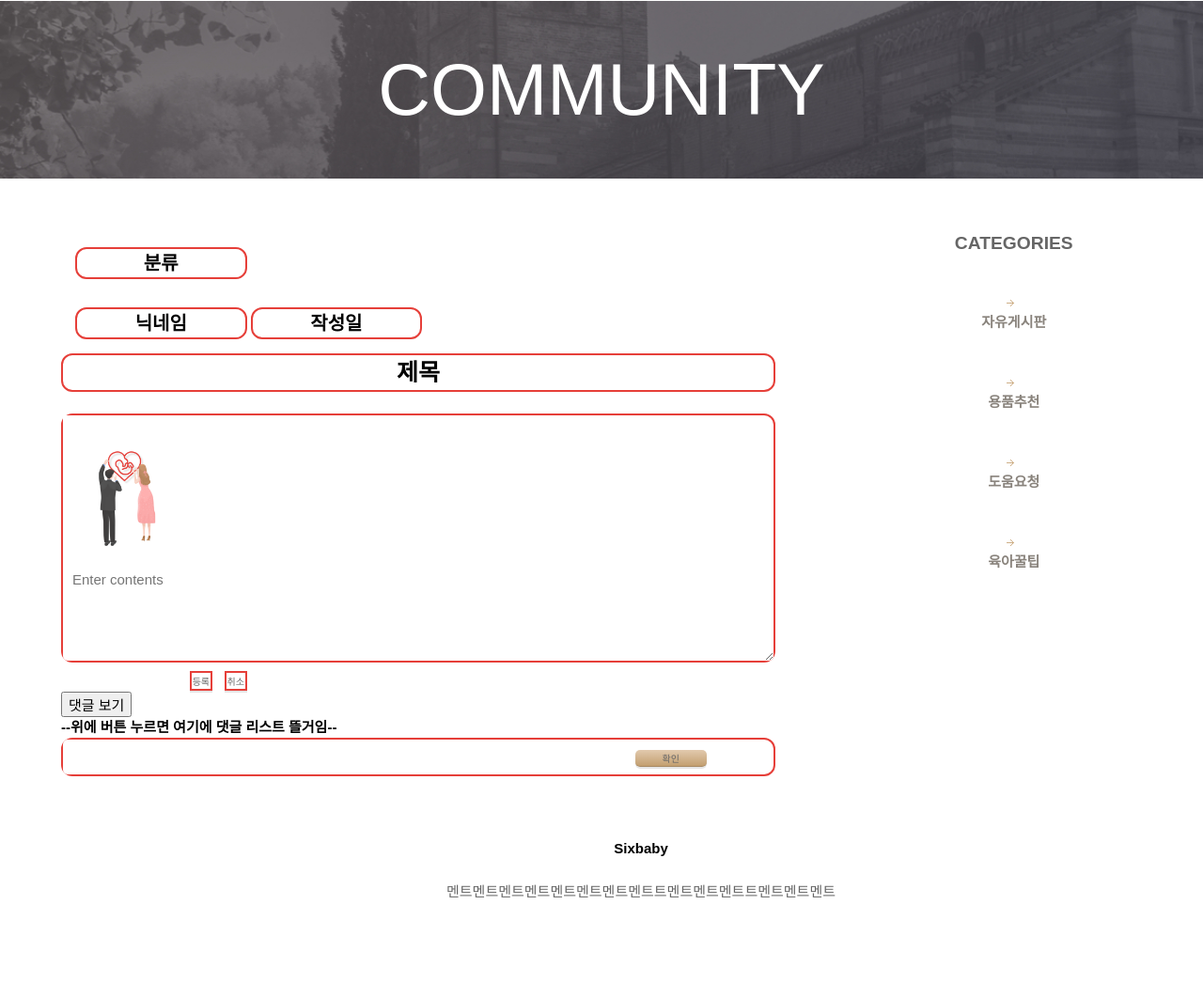
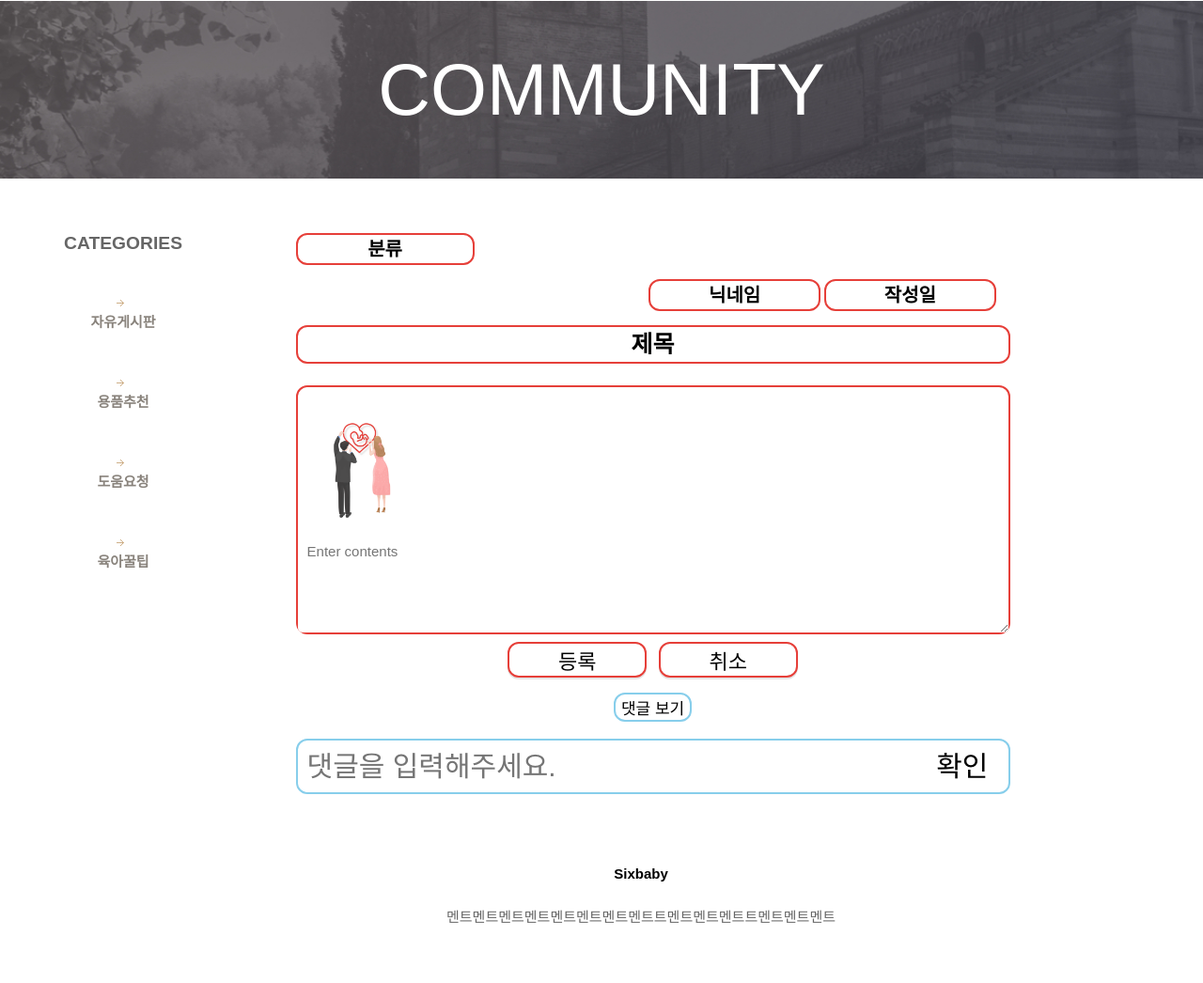
Before and after one commit to 2021-SMHRD-KDT-Bigdata-3/SixBaby, a Java web app: page /boardDetail.do in a window 1280 px wide. Shown: the part 376-1422 px from the top of the page at 94% size. Before the commit the page ends 1331 px from the top, so only its background shows below. Run offline with Spring Boot 4, a stand-in JSP engine, Linux system fonts and the light colour scheme; the project's own start-up code is not run, and a stand-in starts its controllers and pages; some libraries are stand-ins or nearby versions.

Commit message:
css, boardDetail, boardWrite 수정

```diff
--- a/sixbaby2/src/main/webapp/WEB-INF/views/boardDetail.jsp
+++ b/sixbaby2/src/main/webapp/WEB-INF/views/boardDetail.jsp
@@ -40,15 +40,15 @@
         }
       function resultHtml(data){
            if(cnt%2==0){
-              var result = "<table class='table'>";
-              result+="<tr>";
-              result+="<td>댓글번호</td>";
-              result+="<td>닉네임</td>";
+              var result = "<table class='comment_table'>";
+              result+="<tr class='comment_tr'>";
+              result+="<td class='comment_no'>댓글번호</td>";
+              result+="<td class='comment_nick'>닉네임</td>";
               result+="<td>내용</td>";
-              result+="<td>추천수</td>";
+              result+="<td class='comment_fa'>추천수</td>";
               result+="</tr>";
               $.each(data, (index,obj)=>{
-                 result+="<tr>";
+                 result+="<tr class='value_tr'>";
                    result+="<td>"+obj.comment_no+"</td>";
                    result+="<td>"+obj.nickname+"</td>";
                    result+="<td>"+obj.contents+"</td>";
@@ -82,14 +82,30 @@
          <div class="container">
             <div class="row">
 
+
+					<div class="sidebar col-md-3 col-md-offset-1">
+						<div class="widget">
+							<h3 class="widget-title">Categories</h3>
+							<ul class="arrow">
+								<li><a href="community.do">자유게시판</a></li>
+								<li><a href="recommendation.do">용품추천</a></li>
+								<li><a href="help.do">도움요청</a></li>
+								<li><a href="#">육아꿀팁</a></li>
+							</ul>
+						</div>
+
+
+					</div>
+
+
                <div class="content col-md-8">
                   <form class="form-horizontal" action="${cpath}/boardInsert.do"
                      method="post">
-                     <div class="detail_title">
+                     <div class="detail_category">
                      <div
                            style="border: 2px solid #E63F39; border-radius: 12px; font-size: 20px; text-align: center; width: 25%; display: inline-block;">분류</div>
                         </div>
-                     <div class="detail_title">
+                     <div class="detail_nick_date">
                         <div
                            style="border: 2px solid #E63F39; border-radius: 12px; font-size: 20px; text-align: center; width: 25%; display: inline-block;">닉네임</div>
                         <div
@@ -105,44 +121,34 @@
                            style="border: 2px solid #E63F39; border-radius: 12px;">
                            <div class="form-group">
                               <img src="${cpath}/resources/images/logotest.png"
-                                 style="max-width: 150px;">
+                                 style="max-width: 150px; border-radius: 12px;">
                               <textArea rows="5" class="form-control" name="contents"
                                  placeholder="Enter contents"></textArea>
                            </div>
                         </div>
                      </table>
                      <div class="form-group">
-                        <div class="col-sm-offset-2 col-sm-10">
-                           <button type="submit" class="btn btn-primary btn-sm"
-                              style="position: relative; background: white; border: 2px solid #E63F39;">등록</button>
+                        <div class="col-sm-offset-13 col-sm-13">
+                           <button type="submit" class="btn_detail"
+                              style="position: relative; border-radius: 12px; background: white; width: 20%; font-size: 22px; border: 2px solid #E63F39; color: black;">등록</button>
                            &nbsp;
-                           <button type="reset" class="btn btn-warning btn-sm"
-                              style="position: relative; background: white; border: 2px solid #E63F39;">취소</button>
+                           <button type="reset" class="btn_detail"
+                              style="position: relative; border-radius: 12px; background: white; width: 20%; font-size: 22px; border: 2px solid #E63F39; color: black">취소</button>
                         </div>
                      </div>
                   </form>
-
-                  <button class="btn btn-success btn-sm" onclick="getComment()">댓글 보기</button>
-                  <div id="comment">--위에 버튼 누르면 여기에 댓글 리스트 뜰거임--</div>
+				<div class="col-sm-offset-13 col-sm-13">
+                  <button class="btn btn-success btn-sm" onclick="getComment()" style="background:white; border-radius: 12px; border: solid 2px skyblue; font-size:17px;">댓글 보기</button>
+                </div>
+                  <div id="comment"></div>
                   <form class="comment_form" action="${cpath}/commentInsert.do"
                      method="post">
-                     <input class="comment_input" type="textarea"> <input
-                        class="comment_btn" type="submit" value="확인">
+                     <div>
+                     <input class="comment_input" type="textarea" placeholder="댓글을 입력해주세요."> <input
+                        class="comment_btn" type="submit" style="border: solid 2px white; font-size: 30px; box-shadow: none; border-radius: 12px; background: white; color: black;" value="확인">
+                        </div>
                   </form>
                </div>
-               <div class="sidebar col-md-3 col-md-offset-1">
-						<div class="widget">
-							<h3 class="widget-title">Categories</h3>
-							<ul class="arrow">
-								<li><a href="community.do">자유게시판</a></li>
-								<li><a href="recommendation.do">용품추천</a></li>
-								<li><a href="help.do">도움요청</a></li>
-								<li><a href="#">육아꿀팁</a></li>
-							</ul>
-						</div>
-
-
-					</div>
             </div>
          </div>
       </div>
--- a/sixbaby2/src/main/webapp/resources/css/style.css
+++ b/sixbaby2/src/main/webapp/resources/css/style.css
@@ -336,7 +336,8 @@ form input[type="submit"], form button, form input[type="reset"] {
     min-height: 1px;
     padding-top: 8px;
     padding-left: 10px;
-    padding-right: 10px; }
+    padding-right: 10px;
+    padding-bottom: 8px; }
 
 .col-xs-1, .col-xs-2, .col-xs-3, .col-xs-4, .col-xs-5, .col-xs-6, .col-xs-7, .col-xs-8, .col-xs-9, .col-xs-10, .col-xs-11, .col-xs-12 {
   float: left; }
@@ -668,7 +669,7 @@ form input[type="submit"], form button, form input[type="reset"] {
     width: 16.6666666667%; }
 
   .col-md-3 {
-    width: 25%; }
+    width: 13%; }
 
   .col-md-4 {
     position: relative; left:200px;}
@@ -779,7 +780,7 @@ form input[type="submit"], form button, form input[type="reset"] {
     margin-left: 0%; }
 
   .col-md-offset-1 {
-    margin-left: 8.3333333333%; }
+    margin-right: 8.3333333333%; }
 
   .col-md-offset-2 {
     margin-left: 16.6666666667%; }
@@ -1718,7 +1719,9 @@ ul.bullet {
 }
 
 .comment_input {
-	width: 80%;
+	border-radius: 12px;
+	width: 88%;
+	font-size: 30px;
 }
 
 .comment_btn {
@@ -1726,21 +1729,52 @@ ul.bullet {
 }
 
 .comment_form {
-	border: 2px solid #E63F39;
+	margin-top: 10px;
+	border: 2px solid skyblue;
 	border-radius: 12px;
+}
+
+.title_write {
+	text-align:center;
 }
 
 .btn_write {
 	position:relative;
 	background:white;
 	border:2px solid;
-	color:#E63F39;
+	color:#666666;
 }
 
-.title_write {
-	text-align:center;
+.detail_category {
 }
 
-.detail_title {
+.detail_nick_date {
 	padding:15px;
+	text-align:right;
 }
+
+.comment_table {
+	text-align: center;
+	width: 100%;
+}
+
+.comment_tr {
+	border-top: solid 2px skyblue;
+	border-bottom: solid 2px skyblue;
+}
+
+.comment_no {
+	width: 12%;
+}
+
+.comment_nick {
+	width: 20%;
+}
+
+.comment_fa {
+	width: 7%;
+}
+
+.value_tr {
+	border-bottom: solid 1px #c0c0c0;
+}
```
Also changed, not shown: sixbaby2/src/main/webapp/WEB-INF/views/boardWrite.jsp (+20 -18 lines).
